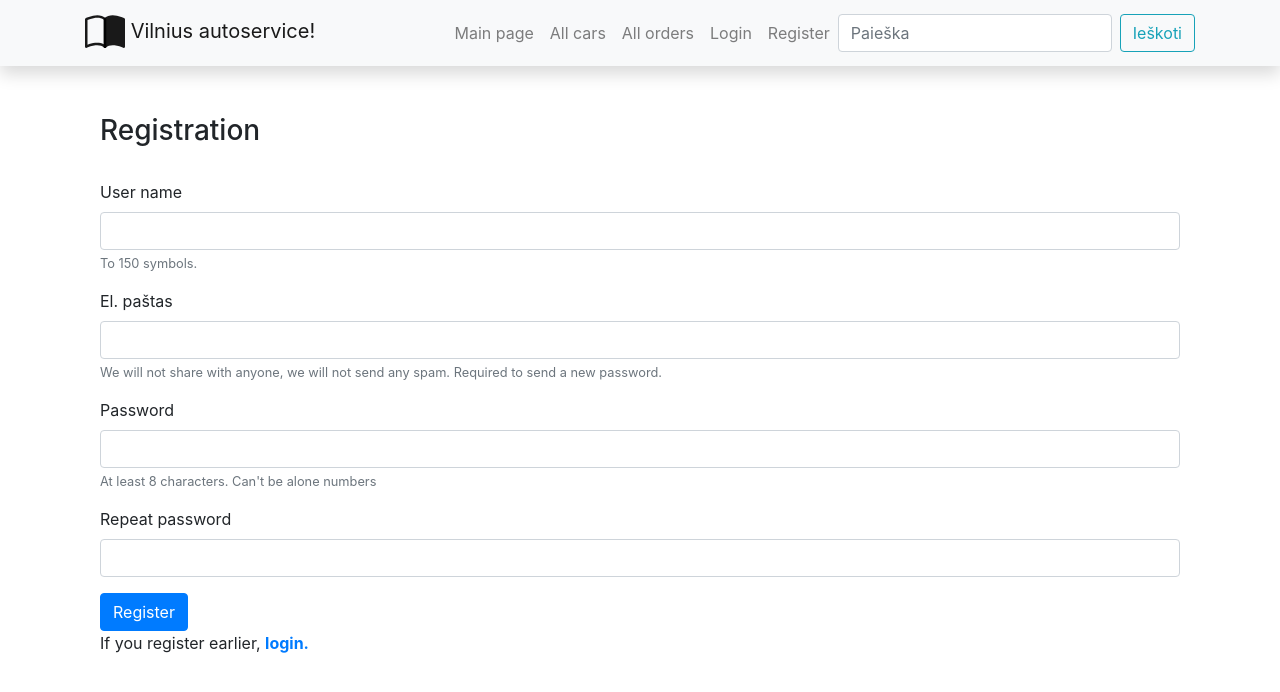
After one commit to Tyseviciute/Autoservice, a Django app: page /autoservisas/register/ in a window 1280 px wide. The commit adds this page. Shown: the top 692 px of the page. Run offline with Django 4.2, Linux system fonts and the light colour scheme; some libraries are stand-ins or nearby versions.

Commit message:
Password reset forms with email and registration form

```diff
--- a/mysite/autoservisas/templates/base.html
+++ b/mysite/autoservisas/templates/base.html
@@ -86,7 +86,7 @@
                 {% else %}
                 <li class="nav-item"><a class="nav-link" href="{% url 'login'%}?next={{request.path}}">Login</a>
                 </li>
-                <li class="nav-item"><a class="nav-link" href="#">Register</a></li>
+                <li class="nav-item"><a class="nav-link" href="{% url 'register' %}">Register</a></li>
                 {% endif %}
           </ul>
 
@@ -109,7 +109,16 @@
         </div>
       </div>
     </nav>
-    <div class="container">{% block content %}{% endblock %}</div>
+    <div class="container">
+      {% if messages %}
+        {% for message in messages %}
+        <div class="alert alert-{% if message.tags == 'error' %}danger alert-{% elif message.tags == 'info' %}success{% endif %}" role="alert">
+            {{ message }}
+        </div>
+        {% endfor %}
+    {% endif %}
+
+      {% block content %}{% endblock %}</div>
 
     <script
       src="https://code.jquery.com/jquery-3.5.1.slim.min.js"
--- /dev/null
+++ b/mysite/autoservisas/templates/register.html
@@ -0,0 +1,34 @@
+{% extends "base.html" %}
+
+{% block content %}
+
+<div class="container register"><h3>Registration</h3><br/>
+
+    <form method="post">
+        {% csrf_token %}
+        <div class="form-group"><label for="username">User name</label><input name="username" type="text"
+                                                                                     class="form-control" id="username"
+                                                                                     aria-describedby="usernameHelp"><small
+                id="usernameHelp" class="form-text text-muted">To 150 symbols.</small></div>
+        <div class="form-group"><label for="exampleInputEmail1">El. paštas</label><input name="email" type="email"
+                                                                                         class="form-control"
+                                                                                         id="exampleInputEmail1"
+                                                                                         aria-describedby="emailHelp"><small
+                id="emailHelp" class="form-text text-muted">We will not share with anyone, we will not send any spam.
+            Required to send a new password. </small></div>
+        <div class="form-group"><label for="password">Password</label><input name="password" type="password"
+                                                                                class="form-control" id="password"
+                                                                                aria-describedby="pwdHelp"><small
+                id="pwdHelp" class="form-text text-muted">At least 8 characters. Can't be alone
+            numbers</small></div>
+        <div class="form-group"><label for="password2">Repeat password</label><input name="password2"
+                                                                                          type="password"
+                                                                                          class="form-control"
+                                                                                          id="password2"
+                                                                                          aria-describedby="pwd2Help">
+        </div>
+        <button type="submit" class="btn btn-primary register-button">Register</button>
+    </form>
+    <p>If you register earlier, <a href="{% url 'login'%}?next=/autoservisas"><strong>login.</strong></a></p></div>
+
+{% endblock %}
--- a/mysite/autoservisas/templates/registration/logout_logged_out.html
+++ b/mysite/autoservisas/templates/registration/logout_logged_out.html
@@ -1,6 +1,6 @@
 {% extends "base.html" %}
+
 {% block content %}
-<p>Logout succesfuly!</p>
-<a href="{% url 'login' %}">Login</a>
-
+  <p>Logout successuly!</p>
+  <a href="{% url 'login'%}">Login again.</a>
 {% endblock %}
--- /dev/null
+++ b/mysite/autoservisas/templates/registration/password_reset_complete.html
@@ -0,0 +1,6 @@
+{% extends "base.html" %}
+{% block content %}
+<h1>Password cahnged succsefuly!!!</h1>
+<p><a href="{% url 'login' %}">login again</a></p>
+
+{% endblock %}
--- /dev/null
+++ b/mysite/autoservisas/templates/registration/password_reset_done.html
@@ -0,0 +1,5 @@
+{% extends "base.html" %}
+{% block content %}
+<p>Password change link was sent to your email!!!</p>
+
+{% endblock %}
--- /dev/null
+++ b/mysite/autoservisas/templates/registration/password_reset_email.html
@@ -0,0 +1,4 @@
+Someone sent us a password change request. If this is you, follow the link below.
+{{ protocol }}://{{ domain }}{% url 'password_reset_confirm' uidb64=uid token=token %}
+
+Rajono biblioteka
--- a/mysite/autoservisas/urls.py
+++ b/mysite/autoservisas/urls.py
@@ -10,5 +10,6 @@ urlpatterns = [
     path('orders/<int:pk>', views.OrderDetailView.as_view(), name='order-detail'),
     path('search/', views.search, name='search'),
     path("accounts/", include("django.contrib.auth.urls")),
-    path("myorders/", views.LoanedOrderByUserListView.as_view(), name="my-ordered")
+    path("myorders/", views.LoanedOrderByUserListView.as_view(), name="my-ordered"),
+    path('register/', views.register, name='register'),
 ]
--- a/mysite/autoservisas/views.py
+++ b/mysite/autoservisas/views.py
@@ -2,9 +2,12 @@ from django.contrib.auth.mixins import LoginRequiredMixin
 
 from .models import Car, AutoModel, OrderCar, Order, Service
 from django.views import generic
-from django.shortcuts import render, get_object_or_404
+from django.shortcuts import render, get_object_or_404, redirect
 from django.core.paginator import Paginator
 from django.db.models import Q
+from django.contrib.auth.forms import User
+from django.views.decorators.csrf import csrf_protect
+from django.contrib import messages
 
 from django.http import HttpResponse
 
@@ -70,3 +73,32 @@ class LoanedOrderByUserListView(LoginRequiredMixin, generic.ListView):
 
     def get_queryset(self):
         return Order.objects.all()
+
+
+@csrf_protect
+def register(request):
+    if request.method == "POST":
+        # pasiimame reiksmes is formos lauku
+        username = request.POST["username"]
+        email = request.POST["email"]
+        password1 = request.POST["password"]
+        password2 = request.POST["password2"]
+        # ar sutampa passwordai
+        if password1 == password2:
+            if User.objects.filter(username=username).exists():
+                messages.error(request, f"User name {username} is busy")
+                return redirect("register")
+            else:
+                # ar nera tokio pacio email
+                if User.objects.filter(email=email).exists():
+                    messages.error(request, f"Email adress {email} existing")
+                    return redirect("register")
+                else:
+                    # taskas kai viskas tvarkoje  ir visi tikrinimai praeiti
+                    User.objects.create_user(username=username, email=email, password=password1)
+                    messages.info(request, f"User {username} was successfuly registred")
+                    return redirect("login")
+        else:
+            messages.error(request, f"Passwords does not match")
+            return redirect("register")
+    return render(request, 'register.html')
```
Also changed, not shown: mysite/autoservisas/templates/registration/login.html (+9 -4 lines), mysite/autoservisas/templates/registration/password_reset_confirm.html (added, +29 -0 lines), mysite/autoservisas/templates/registration/password_reset_form.html (added, +13 -0 lines), mysite/db.sqlite3.
